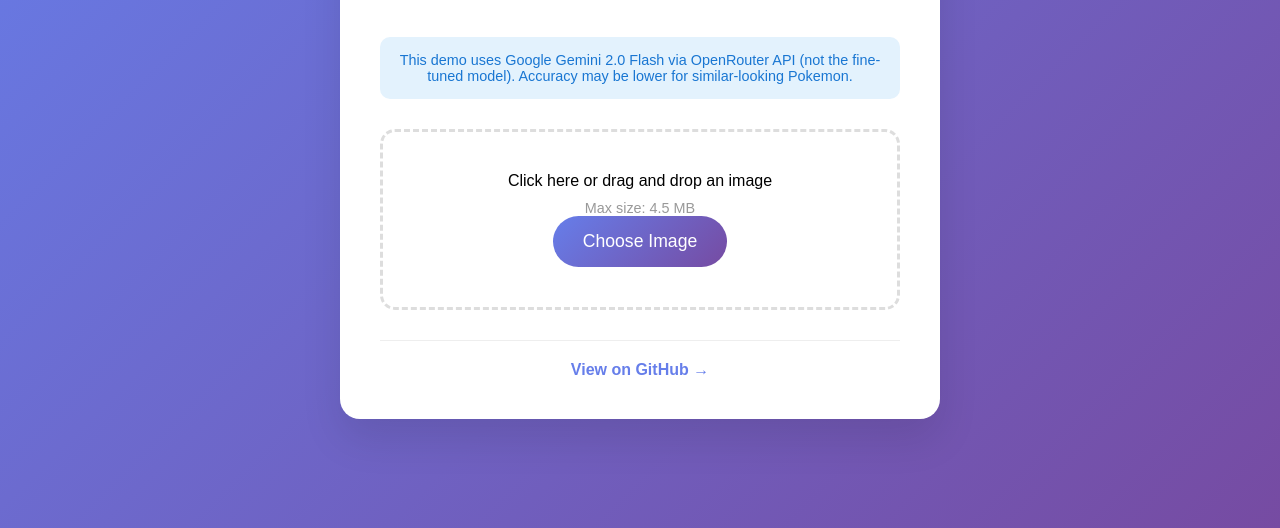
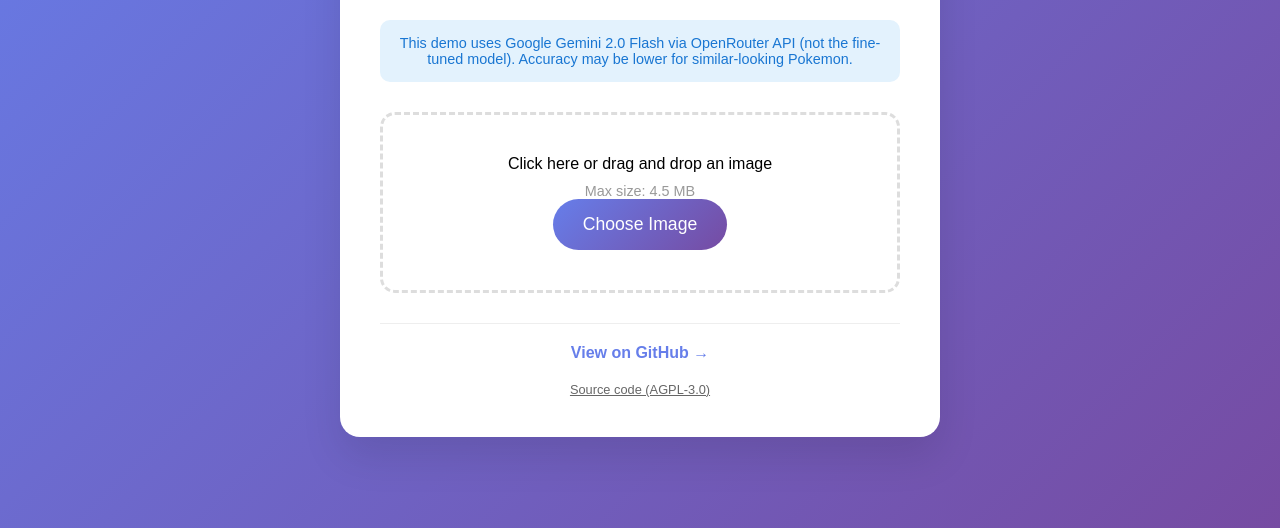
Before and after one commit to Jaynuke79/PokemonDetector, a plain HTML site: page demo-vercel/public/index.html in a window 1280 px wide. Shown: the part 272-800 px from the top of the page. Drawn offline with Linux system fonts and the light colour scheme.

Commit message:
chore: license the project under AGPL-3.0-only (#37)
* chore: license the project under AGPL-3.0-only

Add the verbatim GNU AGPL v3 text as LICENSE, a NOTICE with the
copyright line, and THIRD_PARTY_NOTICES.md for the components the
Windows installer bundles. Declare the license in pyproject.toml
(PEP 639), show it on an accepted license page in the installer, and
link to the source from the web app and the Vercel demo.

* docs: state only what package metadata says for safetensors and numpy

```diff
--- a/demo-vercel/public/index.html
+++ b/demo-vercel/public/index.html
@@ -203,6 +203,16 @@
         .github-link a:hover {
             text-decoration: underline;
         }
+
+        .source-link {
+            margin-top: 20px;
+            font-size: 0.8em;
+            color: #666;
+        }
+
+        .source-link a {
+            color: inherit;
+        }
     </style>
 </head>
 <body>
@@ -248,6 +258,10 @@
                 View on GitHub →
             </a>
         </div>
+
+        <footer class="source-link">
+            <a href="https://github.com/Jaynuke79/PokemonDetector" target="_blank" rel="noopener noreferrer">Source code (AGPL-3.0)</a>
+        </footer>
     </div>
 
     <script>
```
Also changed, not shown: webapp/templates/index.html (+14 -0 lines), 10 other files.
